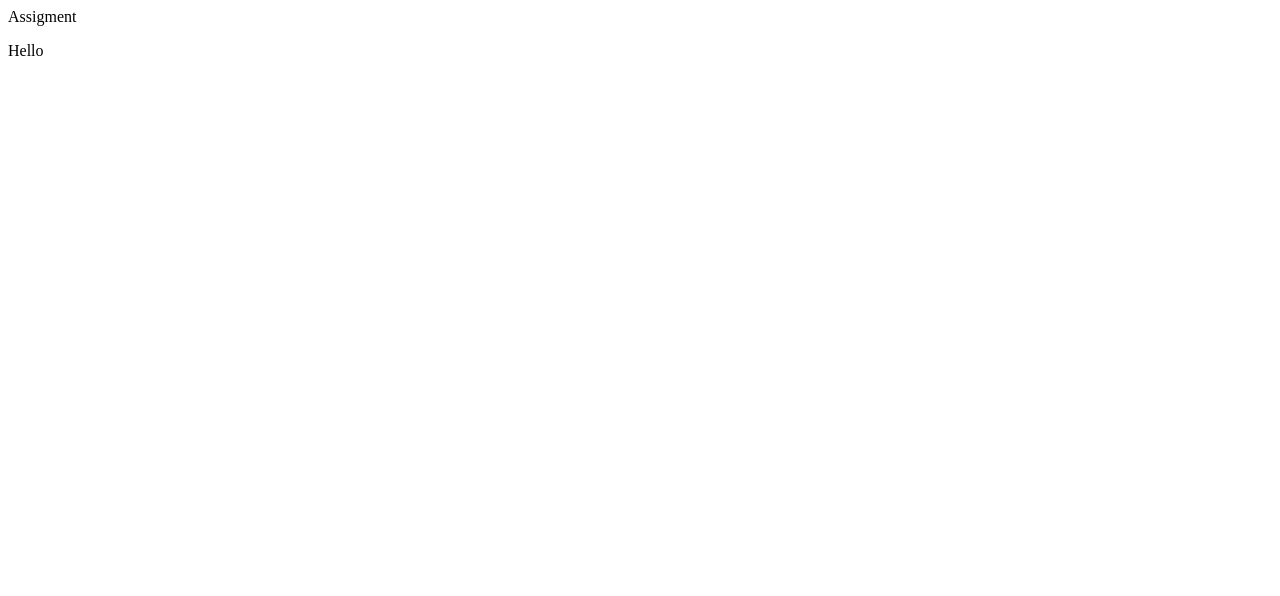
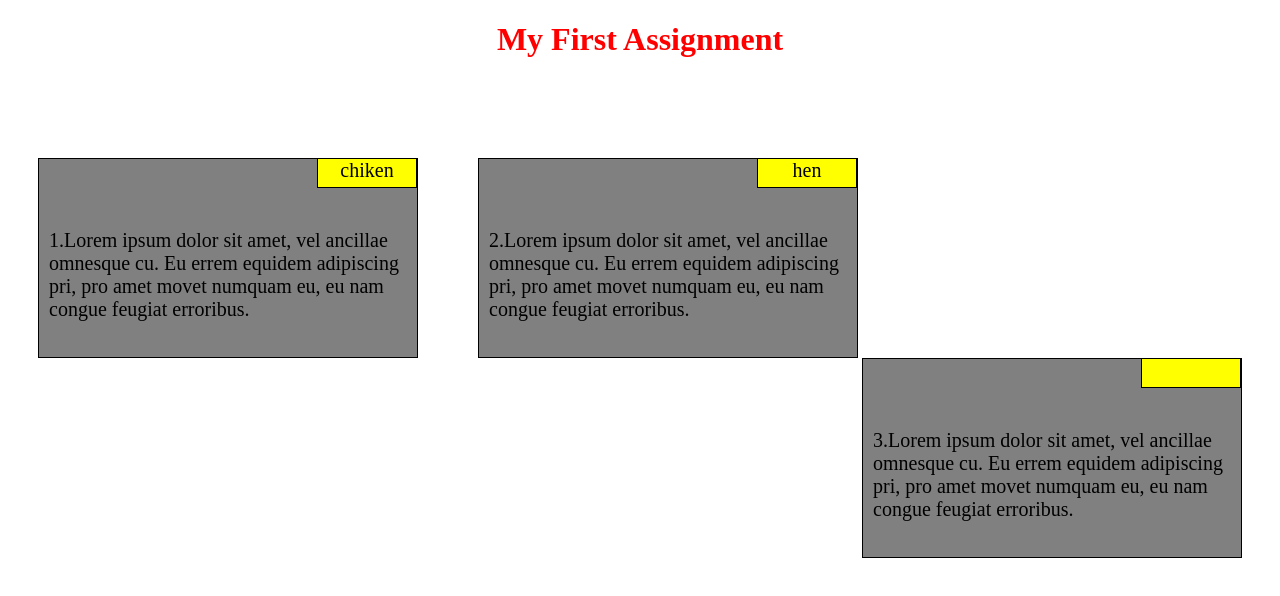
Before and after one commit to Aishwaryasony94/coursera-test, a plain HTML site: page module2_solution/index.html in a window 1280 px wide. Drawn offline with Linux system fonts and the light colour scheme.

Commit message:
My assignment

```diff
--- a/module2_solution/index.html
+++ b/module2_solution/index.html
@@ -1,9 +1,30 @@
 <!doctype html>
 <html>
 <head>
-<titl>Assigment</titl>
+<title>Assigment</title>
+<meta charset="utf-8">
+<link rel="stylesheet" href="mystyle.css">
+<style>
+*{
+	box-sizing: border-box;
+}
+
+
+</style>
 </head>
 <body>
-<p> Hello</p>
+<h1>My First assignment</h1>
+<div id="box1">
+<p>1.Lorem ipsum dolor sit amet, vel ancillae omnesque cu. Eu errem equidem adipiscing pri, pro amet movet numquam eu, eu nam congue feugiat erroribus. </p>
+ <div class="inner">chiken</div>
+   </div>
+
+<div id="box2"><p>2.Lorem ipsum dolor sit amet, vel ancillae omnesque cu. Eu errem equidem adipiscing pri, pro amet movet numquam eu, eu nam congue feugiat erroribus.</p>
+<div class="inner">hen</div>
+   </div></div>
+<div id="box3"><p>3.Lorem ipsum dolor sit amet, vel ancillae omnesque cu. Eu errem equidem adipiscing pri, pro amet movet numquam eu, eu nam congue feugiat erroribus. </p>
+<div class="inner"></div>
+   </div>
+</div>
 </body>
 </html>
--- /dev/null
+++ b/module2_solution/mystyle.css
@@ -0,0 +1,51 @@
+h1{
+	font-style: normal;
+	text-align: center;
+	color:red;
+	text-transform: capitalize;
+	margin-bottom: 100px;
+
+}
+div{
+	width: 380px;
+	color:black;
+	font-size: 20px;
+	background-color: grey;
+	border: 1px solid black;
+	font-family: "Times New Roman", Georgia, Serif;
+	height: 200px;
+
+}
+#box1{
+	margin-left:30px;
+	margin-right:60px;
+	float: left;
+
+	padding: 50px 10px 10px 10px;
+
+
+   }
+#box2{
+margin-right:50px;
+    float: left;
+    padding: 50px 10px 10px 10px;
+
+
+   }
+#box3{
+	margin-right: 30px;
+
+float:right;
+padding: 50px 10px 10px 10px;
+
+
+     }
+    div.inner{
+       width: 100px;
+         height: 30px;
+
+       margin-top: -183px;
+           margin-left: 268px;
+            background-color: yellow;
+            text-align: center;
+        }
```
